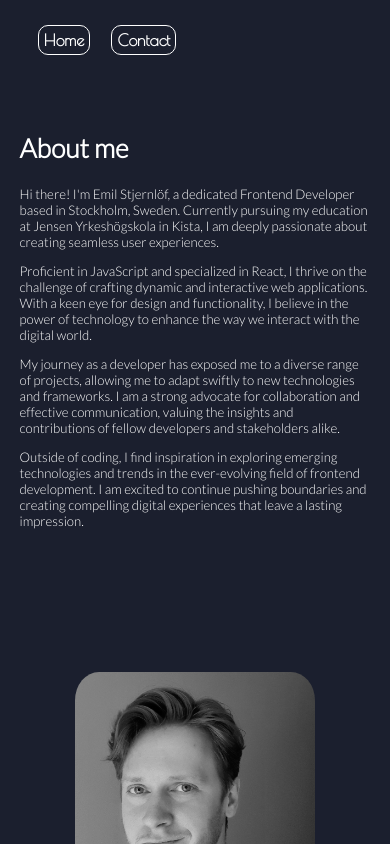
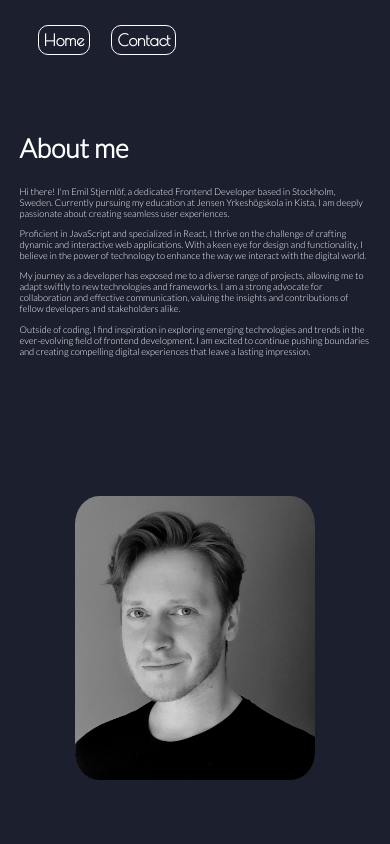
Before and after one commit to starleafer/My-portfolio, a React (Vite) app: page /My-portfolio/about in a window 390 px wide. Built offline with nearby package versions, Linux system fonts and the light colour scheme; a web font is replaced by a local one.

Commit message:
Refine mobile layout and routing for AboutMe and MasksAndCursor components
- Updated routing path for MasksAndCursor component
- Adjusted mobile styling for AboutMe page layout
- Removed debug border in ImageGallerySlider
- Fine-tuned responsive design for various elements

```diff
--- a/src/components/ImageGallerySlider.jsx
+++ b/src/components/ImageGallerySlider.jsx
@@ -129,7 +129,7 @@ const CardContainer = styled.div`
   position: sticky;
   top: 150px;
   margin: 0 0 25vh 40vw;
-  border: 1px solid red;
+  /* border: 1px solid red; */
 `;
 
 const Card = styled(motion.div)`
--- a/src/components/MasksAndCursor.jsx
+++ b/src/components/MasksAndCursor.jsx
@@ -75,7 +75,7 @@ const MasksAndCursor = ({ isHoverButton, isHoveringCards, cursorColor, cursorHov
                     }}
                     style={{ paddingRight: '4em', paddingTop: '8em' }}
                 >
-                    {location.pathname === '/' && (
+                    {location.pathname === '/My-portfolio/' && (
                         <Message
                             onMouseEnter={() => { setIsHovered(true) }}
                             onMouseLeave={() => { setIsHovered(false) }}
@@ -114,8 +114,8 @@ const MaskedSecret = styled(m.div)`
     background: var(--dark);
     color: white;
     display: flex;
+    justify-content: end;
     align-items: start;
-    justify-content: end;
     width: 100vw;
     height: 100vh;
     pointer-events: none;
--- a/src/components/pages/AboutMe.jsx
+++ b/src/components/pages/AboutMe.jsx
@@ -41,6 +41,14 @@ function AboutMe() {
       };
     }
   }, []);
+
+  const handleButtonClick = (repo, index) => {
+    if (Object.keys(repo)[0] === "email") {
+      setCopySuccessMessage("Email copied!");
+      navigator.clipboard.writeText(repo.email);
+    }
+  };
+
 
   return (
     <Body ref={bodyRef}>
@@ -130,14 +138,13 @@ const Body = styled.div`
   }
 
   @media (max-width: 768px) and (min-width: 321px) {
-    height: auto;
     overflow: unset;
-    overflow-y: auto;
+    overflow-y: scroll;
     justify-content: flex-start;
     -webkit-overflow-scrolling: touch;
     padding: 5vh 0;
   }
-`;
+  `;
 
 const Content = styled.div`
   display: flex;
@@ -148,6 +155,7 @@ const Content = styled.div`
   margin-bottom: 15vh;
 
   @media (max-width: 768px) and (min-width: 321px) {
+    height: 200vh;
     width: 90%;
     flex-direction: column;
     gap: 6em;
@@ -185,11 +193,9 @@ const CascadingText = styled.div`
 
   @media (max-width: 768px) and (min-width: 321px) {
     font-size: 2.4vw;
+    max-height: 70%;
   }
 
-  @media (max-width: 768px) and (min-width: 321px) {
-    font-size: 3.4vw;
-  }
 `;
 
 const Image = styled.img`
@@ -208,12 +214,10 @@ const Image = styled.img`
   }
 
   @media (max-width: 768px) and (min-width: 321px) {
-    /* position: absolute; */
-    /* width: 35%; */
+
     height: auto;
     border-radius: 10%;
     margin-top: 0;
-    /* bottom: 60px; */
   }
 `;
 
@@ -229,11 +233,11 @@ const ContactLinksContainer = styled.div`
   opacity: 0;
   animation: ${fadeInAnimation} 2s forwards, ${slideInAnimation} 1s forwards;
   animation-delay: 0.7s;
-  bottom: 20vh;
+  bottom: 15vh;
 
   @media (max-width: 1536px) {
-    bottom: 10vh;
-    left: 20%;
+    bottom: 20vh;
+    left: 55vw;
   }
 
   @media (max-width: 768px) and (min-width: 321px) {
@@ -244,7 +248,7 @@ const ContactLinksContainer = styled.div`
     margin-top: 2vh;
     justify-content: center;
   }
-`;
+  `;
 
 const ButtonWrapper = styled.div`
   width: 5rem;
--- a/src/components/pages/Mainpage.jsx
+++ b/src/components/pages/Mainpage.jsx
@@ -154,7 +154,6 @@ const Title = styled.h1`
 
 const TitleLetters = styled.span`
   display: inline-block;
-  margin-top: .5em;
   font-size: clamp(3.5rem, calc(10vw + 1.7rem), 13rem);
   font-weight: 500;
   color: white;
@@ -177,6 +176,10 @@ const TitleLetters = styled.span`
     animation: ${fadeOutShadow} 0.8s  forwards;
   }
 
+  @media (max-width: 768px) and (min-width: 321px) {
+    margin-top: .5em;
+  }
+
 `;
 
 export default Mainpage;
```
